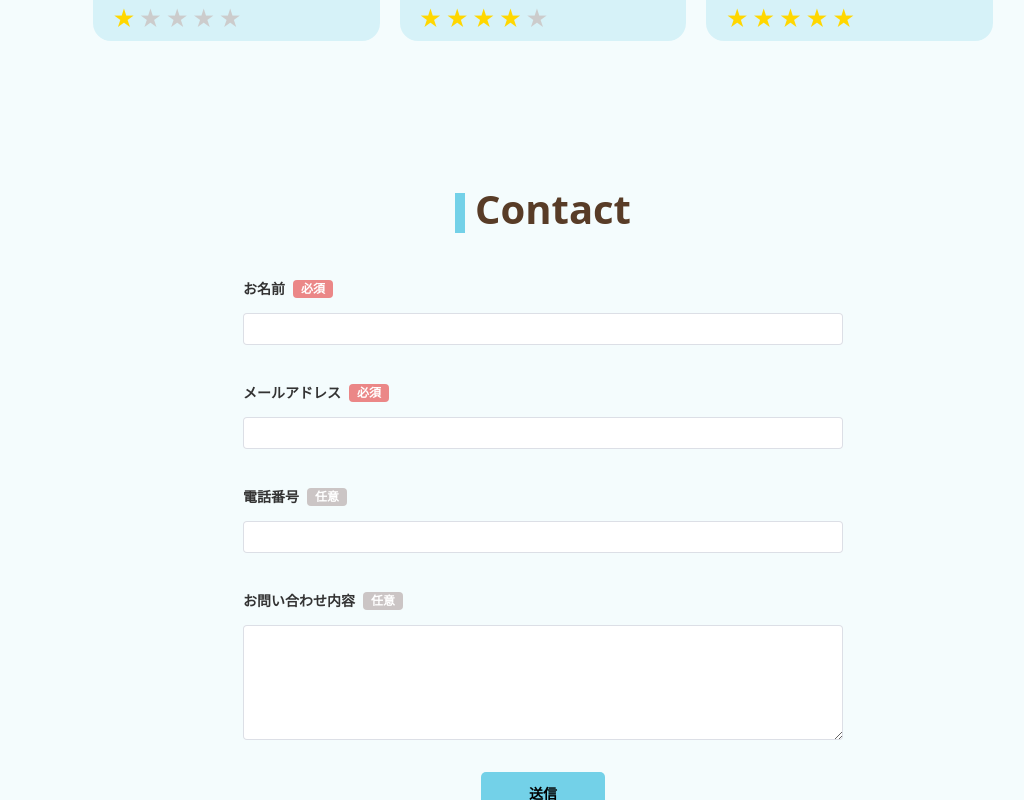
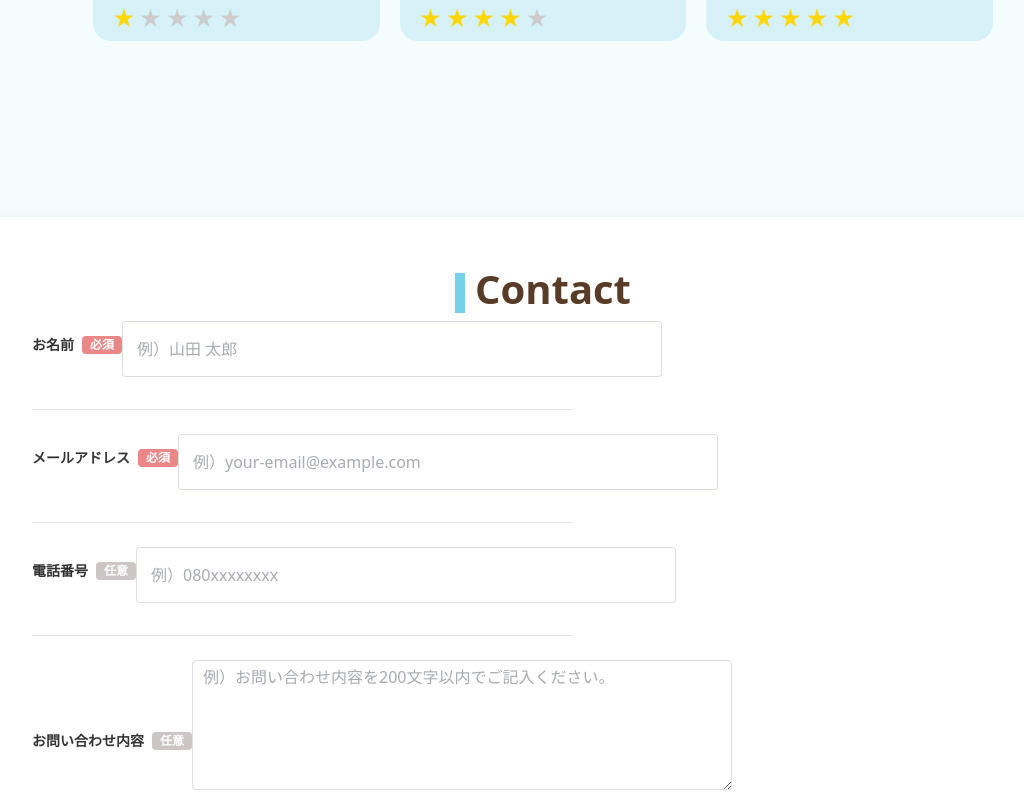
Before and after one commit to masateru0/Portfolio, a Vue app: page / in a window 1280 px wide. Shown: the part 3800-4600 px from the top of the page, without its empty margins (97-1121 px from the left). Built offline with nearby package versions, Linux system fonts and the light colour scheme.

Commit message:
・プロフィールカードの修正 ・プロフィールからコンタクトへの遷移修正

```diff
--- a/src/Views/ContactForm.vue
+++ b/src/Views/ContactForm.vue
@@ -1,39 +1,64 @@
 <template>
     <section id="contact" class="form-section">
-        <ContentsText title="Contact" />
+        <el-form :model="form" label-position="top" class="contact-form card-style">
+            <ContentsText title="Contact" class="contact-title" />
 
-        <el-form :model="form" label-position="top" class="contact-form">
             <el-form-item>
                 <div class="form-label">
                     <label>お名前</label>
                     <span class="required-label">必須</span>
                 </div>
-                <el-input v-model="form.name" />
+                <el-input
+                    v-model="form.name"
+                    placeholder="例）山田 太郎"
+                    size="large"
+                    class="fixed-input"
+                />
             </el-form-item>
+            <hr class="divider" />
 
             <el-form-item>
                 <div class="form-label">
                     <label>メールアドレス</label>
                     <span class="required-label">必須</span>
                 </div>
-                <el-input v-model="form.email" />
+                <el-input
+                    v-model="form.email"
+                    placeholder="例）your-email@example.com"
+                    size="large"
+                    class="fixed-input"
+                />
             </el-form-item>
+            <hr class="divider" />
 
             <el-form-item>
                 <div class="form-label">
                     <label>電話番号</label>
                     <span class="optional-label">任意</span>
                 </div>
-                <el-input v-model="form.phone" />
+                <el-input
+                    v-model="form.phone"
+                    placeholder="例）080xxxxxxxx"
+                    size="large"
+                    class="fixed-input"
+                />
             </el-form-item>
+            <hr class="divider" />
 
             <el-form-item>
                 <div class="form-label">
                     <label>お問い合わせ内容</label>
                     <span class="optional-label">任意</span>
                 </div>
-                <el-input v-model="form.message" type="textarea" rows="5" />
+                <el-input
+                    v-model="form.message"
+                    type="textarea"
+                    rows="5"
+                    placeholder="例）お問い合わせ内容を200文字以内でご記入ください。"
+                    class="fixed-textarea"
+                />
             </el-form-item>
+
 
             <div class="submit-btn-wrapper">
                 <CustomButton
@@ -79,14 +104,38 @@ const handleSubmit = () => {
     background-color: #f4fcfd;
     padding: 4rem 2rem;
     display: flex;
-    flex-direction: column;
+    justify-content: center;
     align-items: center;
+    min-height: 100vh;
 }
 
 .contact-form {
-    width: 100%;
-    max-width: 600px;
     margin-top: 2rem;
+}
+
+:deep(.contact-title) {
+    background-color: #fff;
+}
+
+.contact-form.card-style {
+    width: 1150px;
+    height: 900px;
+    background-color: #fff;
+    border-radius: 10px;
+    padding: 3rem 4rem;
+    box-shadow: 0 2px 10px rgba(0, 0, 0, 0.1);
+}
+
+.el-input,
+.el-textarea {
+    font-size: 16px;
+}
+
+.divider {
+    border: none;
+    border-top: 1px solid #999;
+    margin: 1.5rem 0;
+    width: 540px;
 }
 
 .el-form-item {
@@ -112,6 +161,7 @@ const handleSubmit = () => {
     border-radius: 4px;
     font-size: 12px;
     line-height: 1;
+    width: 40px;
 }
 
 .required-label {
@@ -140,4 +190,16 @@ const handleSubmit = () => {
 .submit-btn:hover {
     background-color: #5bb8cc;
 }
+
+.fixed-input, .fixed-textarea {
+    width: 540px
+}
+
+.fixed-input {
+    height: 56px;
+}
+
+.fixed-textarea {
+    height: 170px;
+}
 </style>
--- a/src/Views/MyHeader.vue
+++ b/src/Views/MyHeader.vue
@@ -33,12 +33,13 @@ import CustomButton from '@/components/CustomButton.vue'
 import MyIcon from '@/components/MyIcon.vue'
 import { useRouter } from 'vue-router'
 
+const router = useRouter()
+
 const scrollToContact = () => {
     const contactSection = document.getElementById('contact')
     if (contactSection) {
         contactSection.scrollIntoView({ behavior: 'smooth' })
     } else {
-        const router = useRouter()
         router.push({ name: 'TopPage', hash: '#contact' })
     }
 }
--- a/src/components/ProfileCard.vue
+++ b/src/components/ProfileCard.vue
@@ -27,10 +27,12 @@ import profileIcon from '@/assets/profile-icon.png'
 
 <style scoped>
 .profile-card {
-    width: 1150px;
+    width: 100%;
+    max-width: 1150px;
     height: 399px;
     background-color: #d6f2f8;
     display: flex;
+    margin: 0 auto;
 }
 
 .left-column {
--- a/src/components/ProfileEnd.vue
+++ b/src/components/ProfileEnd.vue
@@ -33,6 +33,7 @@
     background-color: #fff;
     border-radius: 10px;
     margin-bottom: 53px;
+    box-shadow: 0 2px 10px rgba(0, 0, 0, 0.1);
 }
 
 h1 {
```
